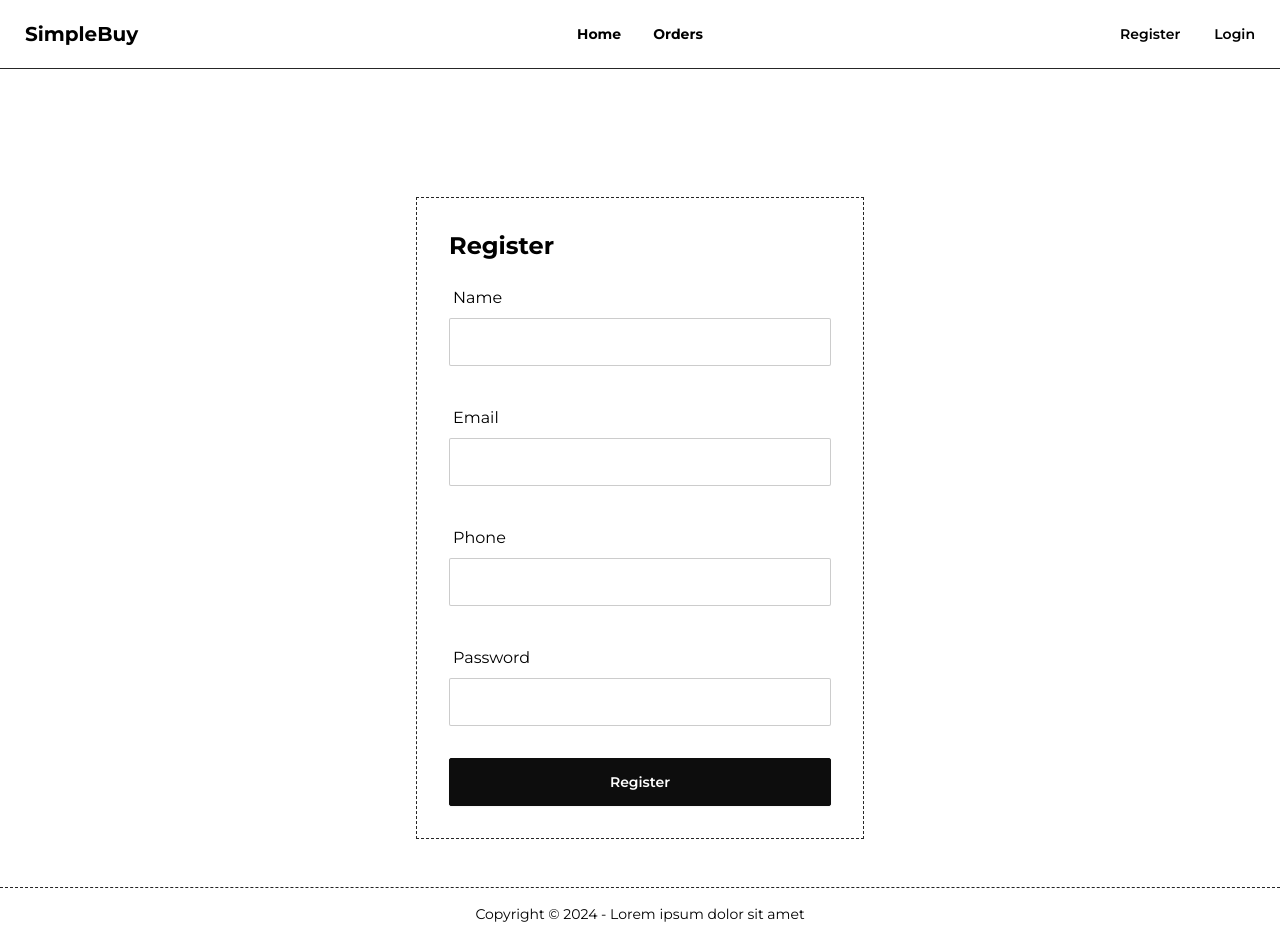
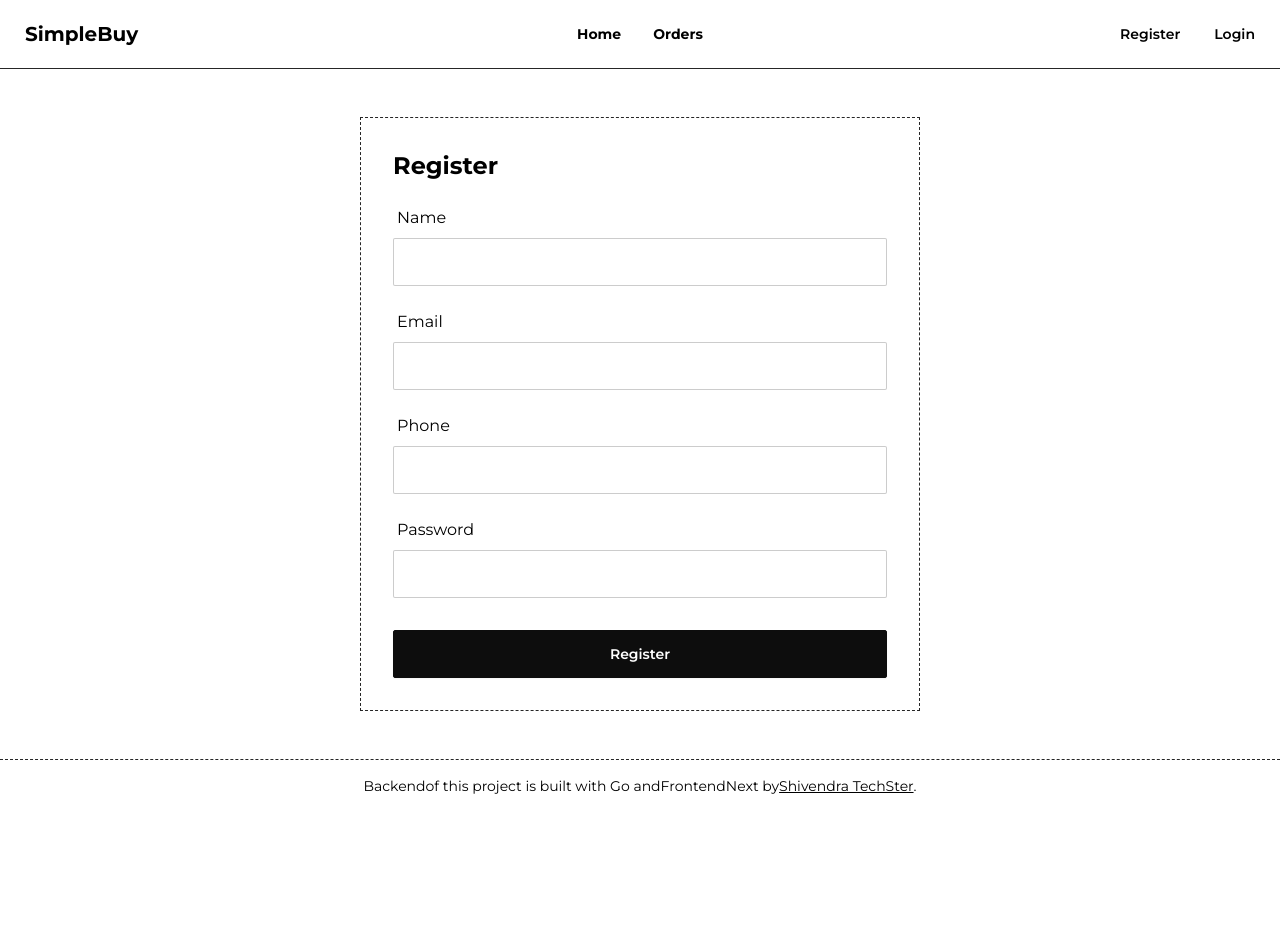
Before and after one commit to dvlpr-shivendra/next-ecommerce, a Next.js app: page /auth/register in a window 1280 px wide. After the commit the page ends 812 px from the top, so only its background shows below. Built offline with nearby package versions, Linux system fonts and the light colour scheme.

Commit message:
Fix UI bugs

```diff
--- a/components/footer.tsx
+++ b/components/footer.tsx
@@ -4,7 +4,29 @@ function Footer() {
   return (
     <footer className="footer footer-center p-4 border-t border-accent border-dashed hover:border-solid transition duration-500 ease-out">
       <aside>
-        <p>Copyright © 2024 - Lorem ipsum dolor sit amet</p>
+        <p>
+          <a
+            rel="nofollow"
+            target="_blank"
+            href="https://gitlab.com/shivendratechster/go-ecommerce"
+          >
+            Backend
+          </a>
+          of this project is built with Go and
+          <a rel="nofollow" target="_blank" href="#">
+            Frontend
+          </a>
+          Next by
+          <a
+            target="_blank"
+            className="underline"
+            rel="me"
+            href="https://shivendra.dev"
+          >
+            Shivendra TechSter
+          </a>
+          .
+        </p>
       </aside>
     </footer>
   );
--- a/pages/auth/login.tsx
+++ b/pages/auth/login.tsx
@@ -13,7 +13,7 @@ export default function CreateProduct() {
   const { login } = useContext(AuthContext) as AuthContextType;
 
   const router = useRouter();
-  const params = useSearchParams()
+  const params = useSearchParams();
 
   function onSubmit(e: FormEvent) {
     e.preventDefault();
@@ -31,19 +31,16 @@ export default function CreateProduct() {
   }, []);
 
   return (
-    <div className="mt-20 p-8 border border-accent border-dashed w-2/5 mx-auto hover:border-solid">
+    <div className="p-4 border border-accent border-dashed mx-auto w-full md:w-4/5 lg:p-8 lg:w-3/4 xl:w-1/2 hover:border-solid">
       <h1 className="text-2xl font-bold mb-4">Login</h1>
-      <form onSubmit={onSubmit} className="space-y-8">
-        <div className="space-y-8">
+      <form onSubmit={onSubmit} className="space-y-1 lg:space-y-4">
         <div className="form-control">
           <label className="label">Email</label>
           <input
             className="input input-bordered"
             type="email"
             value={payload.email}
-              onChange={(e) =>
-                setPayload({ ...payload, email: e.target.value })
-              }
+            onChange={(e) => setPayload({ ...payload, email: e.target.value })}
             required
           />
         </div>
@@ -61,7 +58,8 @@ export default function CreateProduct() {
           />
         </div>
 
-          <button className="btn btn-primary btn-block" type="submit">
+        <div>
+          <button className="btn btn-primary btn-block mt-4" type="submit">
             Login
           </button>
         </div>
--- a/pages/auth/register.tsx
+++ b/pages/auth/register.tsx
@@ -34,10 +34,9 @@ export default function CreateProduct() {
   }, []);
 
   return (
-    <div className="mt-20 p-8 border border-accent border-dashed w-2/5 mx-auto hover:border-solid">
+    <div className="p-4 border border-accent border-dashed mx-auto w-full md:w-4/5 lg:p-8 lg:w-3/4 xl:w-1/2 hover:border-solid">
       <h1 className="text-2xl font-bold mb-4">Register</h1>
-      <form onSubmit={onSubmit} className="space-y-8">
-        <div className="space-y-8">
+      <form onSubmit={onSubmit} className="space-y-1 lg:space-y-4">
         <div className="form-control">
           <label className="label">Name</label>
           <input
@@ -54,9 +53,7 @@ export default function CreateProduct() {
             className="input input-bordered"
             type="email"
             value={payload.email}
-              onChange={(e) =>
-                setPayload({ ...payload, email: e.target.value })
-              }
+            onChange={(e) => setPayload({ ...payload, email: e.target.value })}
             required
           />
         </div>
@@ -66,14 +63,11 @@ export default function CreateProduct() {
             className="input input-bordered"
             type="tel"
             value={payload.phone}
-              onChange={(e) =>
-                setPayload({ ...payload, phone: e.target.value })
-              }
+            onChange={(e) => setPayload({ ...payload, phone: e.target.value })}
             pattern="[0-9]{10}"
             required
           />
         </div>
-
         <div className="form-control">
           <label className="label">Password</label>
           <input
@@ -86,8 +80,8 @@ export default function CreateProduct() {
             required
           />
         </div>
-
-          <button className="btn btn-primary btn-block" type="submit">
+        <div>
+          <button className="btn btn-primary btn-block mt-4" type="submit">
             Register
           </button>
         </div>
--- a/pages/checkout/index.tsx
+++ b/pages/checkout/index.tsx
@@ -121,7 +121,7 @@ function IndexPage() {
     product && (
       <div className="grid grid-cols-12 gap-8">
         <div className="col-span-12 lg:col-span-6 order-2 lg:order-1">
-          <div className="p-8 border border-accent border-dashed">
+          <div className="p-4 border border-accent border-dashed lg:p-8">
             <h3 className="text-2xl font-bold mb-4">{product.title}</h3>
 
             <div className="my-6">
--- a/pages/index.tsx
+++ b/pages/index.tsx
@@ -15,7 +15,7 @@ export default function Home({ data }: { data: GetProductsRes }) {
 
   return (
     <div>
-      <div className="mb-12 p-8 border border-accent border-dashed hover:border-solid">
+      <div className="mb-12 p-4 border border-accent border-dashed lg:p-8 hover:border-solid">
         <h1 className="text-3xl font-bold leading-none text-gray-900 mb-4">
           SimplyBuy
         </h1>
@@ -38,6 +38,7 @@ export default function Home({ data }: { data: GetProductsRes }) {
             Prev
           </Link>
         )}
+        {data.page < pageCount && (
           <Link
             href={`/?page=${data.page + 1}`}
             className="btn"
@@ -45,6 +46,7 @@ export default function Home({ data }: { data: GetProductsRes }) {
           >
             Next
           </Link>
+        )}
       </div>
       <p className="mt-2 text-sm">
         Showing page {data.page} of {pageCount}
--- a/pages/products/create.tsx
+++ b/pages/products/create.tsx
@@ -54,10 +54,9 @@ export default function CreateProduct() {
   }
 
   return (
-    <div className="mt-20 p-8 card bg-base-100 shadow-xl w-2/5 mx-auto">
+    <div className="p-4 border border-accent border-dashed mx-auto w-full md:w-4/5 lg:p-4 lg:w-3/4 xl:w-1/2 hover:border-solid">
       <h1 className="text-2xl font-bold mb-4">Create Product</h1>
-      <form onSubmit={onSubmit} className="space-y-8">
-        <div className="space-y-8">
+      <form onSubmit={onSubmit} className="space-y-1 lg:space-y-4">
         <div className="form-control">
           <label className="label">Title</label>
           <input
@@ -98,7 +97,8 @@ export default function CreateProduct() {
           />
         </div>
 
-          <button className="btn btn-primary btn-block" type="submit">
+        <div>
+          <button className="btn btn-primary btn-block mt-4" type="submit">
             Add Product
           </button>
         </div>
```
Lines whose indentation alone changed are shown as unchanged.
